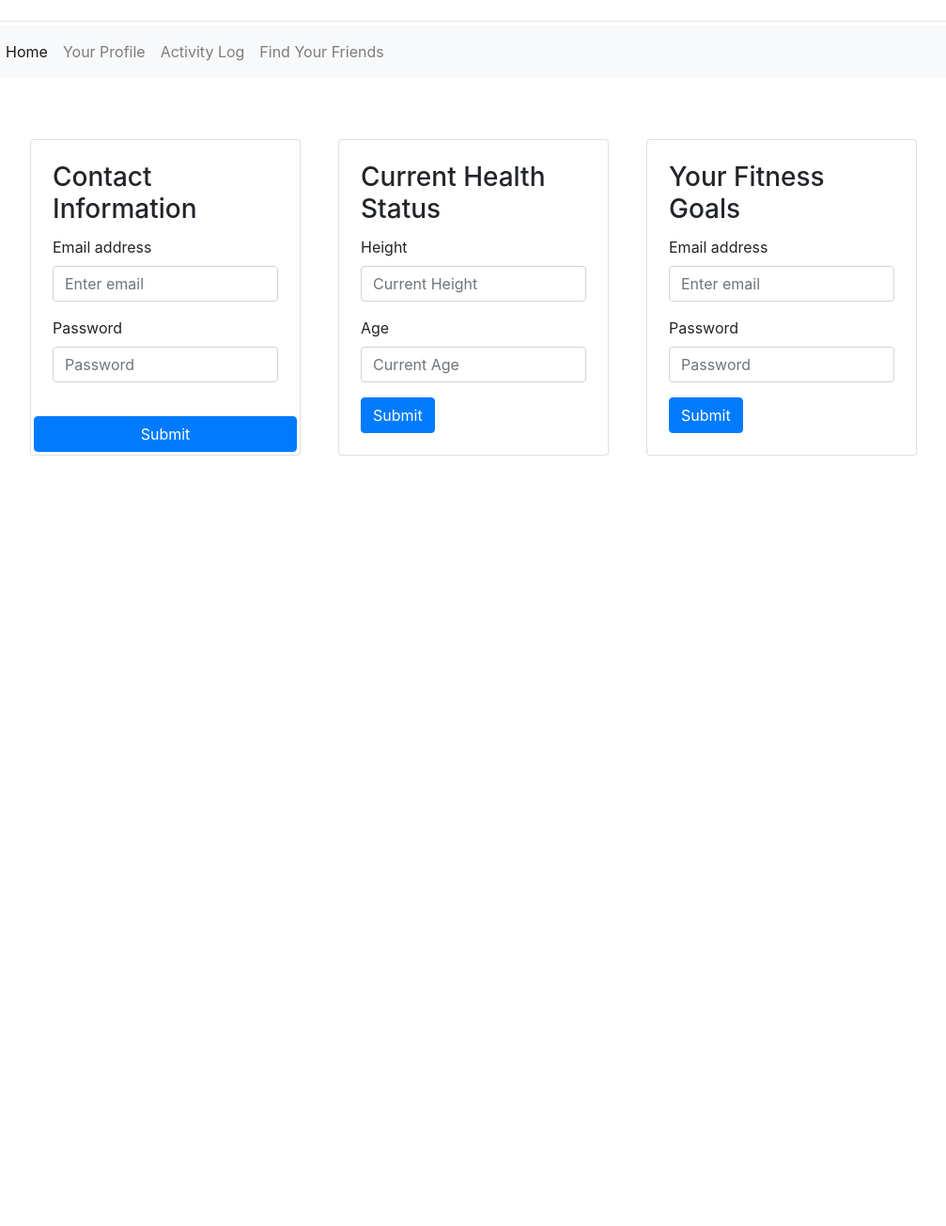
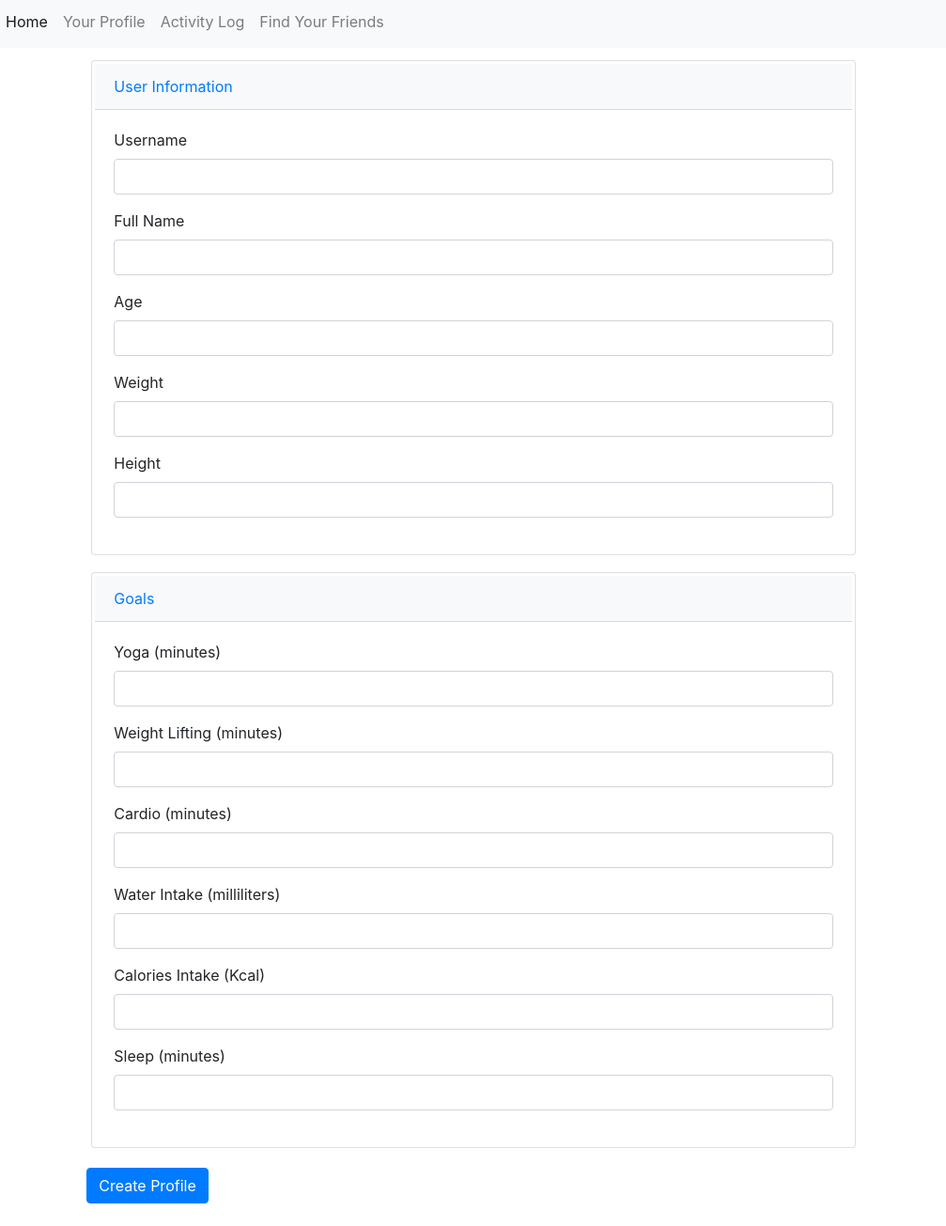
Before and after one commit to toshyamsundar/fit-friends, a website: page public/profile.html in a window 1280 px wide. Shown: the part 133-1438 px from the top of the page at 94% size, without its empty margins (136-1143 px from the left). Before the commit the page ends 800 px from the top, so only its background shows below. Drawn offline with nearby package versions, Linux system fonts and the light colour scheme.

Commit message:
Changed the layout of the profile page

```diff
--- a/public/css/style.css
+++ b/public/css/style.css
@@ -25,22 +25,13 @@ html {
   background-image: url("../images/jumbotron.jpg");
 }
 
-.container1 {
-  margin: 40px;
-  padding: 20px;
-  display: flex;
-  justify-content: center;
+.container-fluid {
+  padding: 0;
 }
+
 .card {
   border: 1px solid #d3d3d3;
   border-radius: 0.25rem;
-}
-
-.bg-img {
-  background-size: cover;
-  min-height: 180px;
-  background-position: center;
-  background-color: #ccc;
 }
 
 .content {
--- a/public/profile.html
+++ b/public/profile.html
@@ -4,31 +4,32 @@
     <meta charset="UTF-8" />
     <title>Fit-Friends</title>
     <link rel="stylesheet" href="./css/style.css" />
-    <link rel="stylesheet" href="https://stackpath.bootstrapcdn.com/bootstrap/4.3.1/css/bootstrap.min.css" integrity="sha384-ggOyR0iXCbMQv3Xipma34MD+dH/1fQ784/j6cY/iJTQUOhcWr7x9JvoRxT2MZw1T" crossorigin="anonymous">
+    <link
+      rel="stylesheet"
+      href="https://stackpath.bootstrapcdn.com/bootstrap/4.3.1/css/bootstrap.min.css"
+      integrity="sha384-ggOyR0iXCbMQv3Xipma34MD+dH/1fQ784/j6cY/iJTQUOhcWr7x9JvoRxT2MZw1T"
+      crossorigin="anonymous"
+    />
     <script src="./js/app.js"></script>
     <script
       src="https://code.jquery.com/jquery-3.4.1.js"
       integrity="sha256-WpOohJOqMqqyKL9FccASB9O0KwACQJpFTUBLTYOVvVU="
       crossorigin="anonymous"
     ></script>
-
   </head>
   <body>
-
-    <div class="jumbotron">
+    <div class="jumbotron mb-0">
       <h1 class="display-4">Fit-Friends</h1>
-      <p class="lead"></p>
-      <hr class="my-4" />
+      <!-- <p class="lead"></p>
+      <hr class="my-4" /> -->
     </div>
-    <nav class="navbar navbar-expand-lg navbar-light bg-light">
+    <nav class="navbar navbar-expand-lg navbar-light bg-light mb-0">
       <a class="navbar-brand">Fit-Friends</a>
 
       <div class="collapse navbar-collapse" id="navbarNav">
         <ul class="navbar-nav">
           <li class="nav-item active">
-              <a class="nav-link" href="/"
-                >Home <span class="sr-only">(current)</span></a
-              >
+            <a class="nav-link" href="/">Home <span class="sr-only">(current)</span></a>
           </li>
           <li class="nav-item">
             <a class="nav-link" href="/profile">Your Profile</a>
@@ -44,89 +45,90 @@
     </nav>
     <!--Card #1 with Personal/Contact Information-->
 
-    <div class= "container1">
-    <div class="row">
-   <div class= "col-sm">
-    <div class="card" style="width: 18rem;">
+    <div class="container-fluid">
+      <div class="row mt-2">
+        <div class="col-2"></div>
+        <div class="col-8">
+          <div class="card">
+            <div class="card-header bg-light text-primary">
+              User Information
+            </div>
             <div class="card-body">
-        <h3 class="card-title">Contact Information</h3>
               <form>
                 <div class="form-group">
-            <label for="exampleInputEmail1">Email address</label>
-            <input
-              type="email"
-              class="form-control"
-              id="exampleInputEmail1"
-              aria-describedby="emailHelp"
-              placeholder="Enter email"
-            />
+                  <label for="username">Username</label>
+                  <input type="text" class="form-control" id="username" />
                 </div>
                 <div class="form-group">
-            <label for="exampleInputPassword1">Password</label>
-            <input
-              type="password"
-              class="form-control"
-              id="exampleInputPassword1"
-              placeholder="Password"
-            />
+                  <label for="fullname">Full Name</label>
+                  <input type="text" class="form-control" id="fullname" />
                 </div>
+                <div class="form-group">
+                  <label for="user-age">Age</label>
+                  <input type="number" class="form-control" id="user-age" />
                 </div>
-          <button type="submit" class="btn btn-primary">Submit</button>
+                <div class="form-group">
+                  <label for="user-weight">Weight</label>
+                  <input type="number" class="form-control" id="user-weight" />
+                </div>
+                <div class="form-group">
+                  <label for="user-height">Height</label>
+                  <input type="number" class="form-control" id="user-height" />
+                </div>
               </form>
             </div>
           </div>
-
-    <!--Card #2 Current Health Status-->
-    <div class= "col-sm">
-    <div class="card" style="width: 18rem;">
+        </div>
+        <div class="col-2"></div>
+      </div>
+      <div class="row mt-2">
+        <div class="col-2"></div>
+        <div class="col-8">
+          <div class="card">
+            <div class="card-header bg-light text-primary">
+              Goals
+            </div>
             <div class="card-body">
-        <h3 class="card-title">Current Health Status</h3>
               <form>
-
                 <div class="form-group">
-                  <label for="exampleInputPassword1">Height</label>
-                  <input type="password" class="form-control" id="exampleInputPassword1" placeholder="Current Height">
+                  <label for="goal-yoga">Yoga (minutes)</label>
+                  <input type="number" class="form-control" id="goal-yoga" />
                 </div>
                 <div class="form-group">
-                    <label for="exampleInputPassword1">Age</label>
-                    <input type="password" class="form-control" id="exampleInputPassword1" placeholder="Current Age">
-                  </div>
-
-                <button type="submit" class="btn btn-primary">Submit</button>
-              </form>
-
-      </div>
-    </div>
-
-</div>
-    <!--Card #3 Fitness/Health Goals-->
-    <div class= "col-sm">
-
-    <div class="card" style="width: 18rem;">
-
-      <div class="card-body">
-        <h3 class="card-title">Your Fitness Goals</h3>
-        <form>
-                <div class="form-group">
-                  <label for="exampleInputEmail1">Email address</label>
-                  <input type="email" class="form-control" id="exampleInputEmail1" aria-describedby="emailHelp" placeholder="Enter email">
-
+                  <label for="goal-weight-lift">Weight Lifting (minutes)</label>
+                  <input type="number" class="form-control" id="goal-weight-lift" />
                 </div>
                 <div class="form-group">
-                  <label for="exampleInputPassword1">Password</label>
-                  <input type="password" class="form-control" id="exampleInputPassword1" placeholder="Password">
+                  <label for="goal-cardio">Cardio (minutes)</label>
+                  <input type="number" class="form-control" id="goal-cardio" />
                 </div>
-
-                <button type="submit" class="btn btn-primary">Submit</button>
+                <div class="form-group">
+                  <label for="goal-water">Water Intake (milliliters)</label>
+                  <input type="number" class="form-control" id="goal-water" />
+                </div>
+                <div class="form-group">
+                  <label for="goal-calories">Calories Intake (Kcal)</label>
+                  <input type="number" class="form-control" id="goal-calories" />
+                </div>
+                <div class="form-group">
+                  <label for="goal-sleeptime">Sleep (minutes)</label>
+                  <input type="number" class="form-control" id="goal-sleeptime" />
+                </div>
               </form>
-
-      </div>
-    </div>
-
             </div>
           </div>
         </div>
-
-
+        <div class="col-2"></div>
+      </div>
+      <div class="row mt-2">
+        <div class="col-2"></div>
+        <div class="col-8">
+          <button type="button" class="btn btn-primary mt-2 mb-4 float-left" id="btn-add">
+            Create Profile
+          </button>
+        </div>
+        <div class="col-2"></div>
+      </div>
+    </div>
   </body>
 </html>
```
Lines whose indentation alone changed are shown as unchanged.
